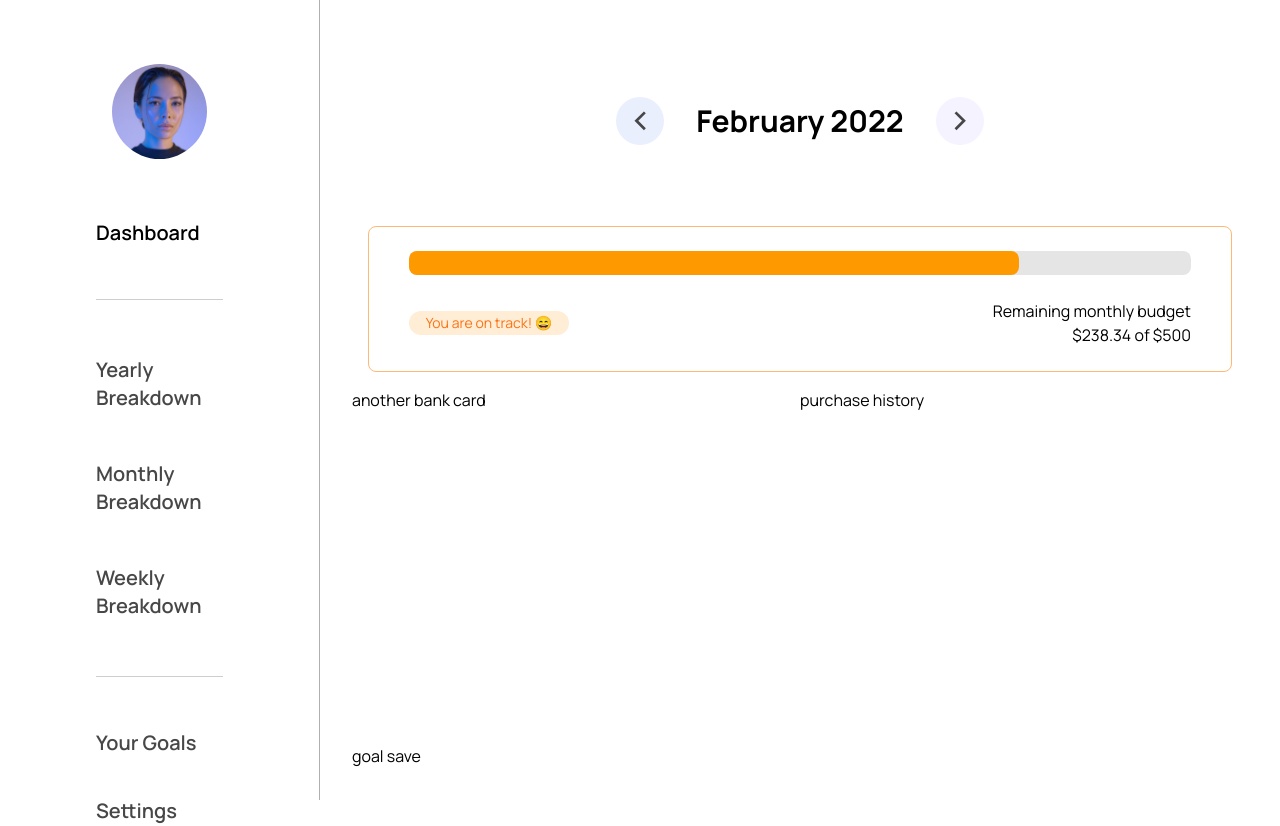
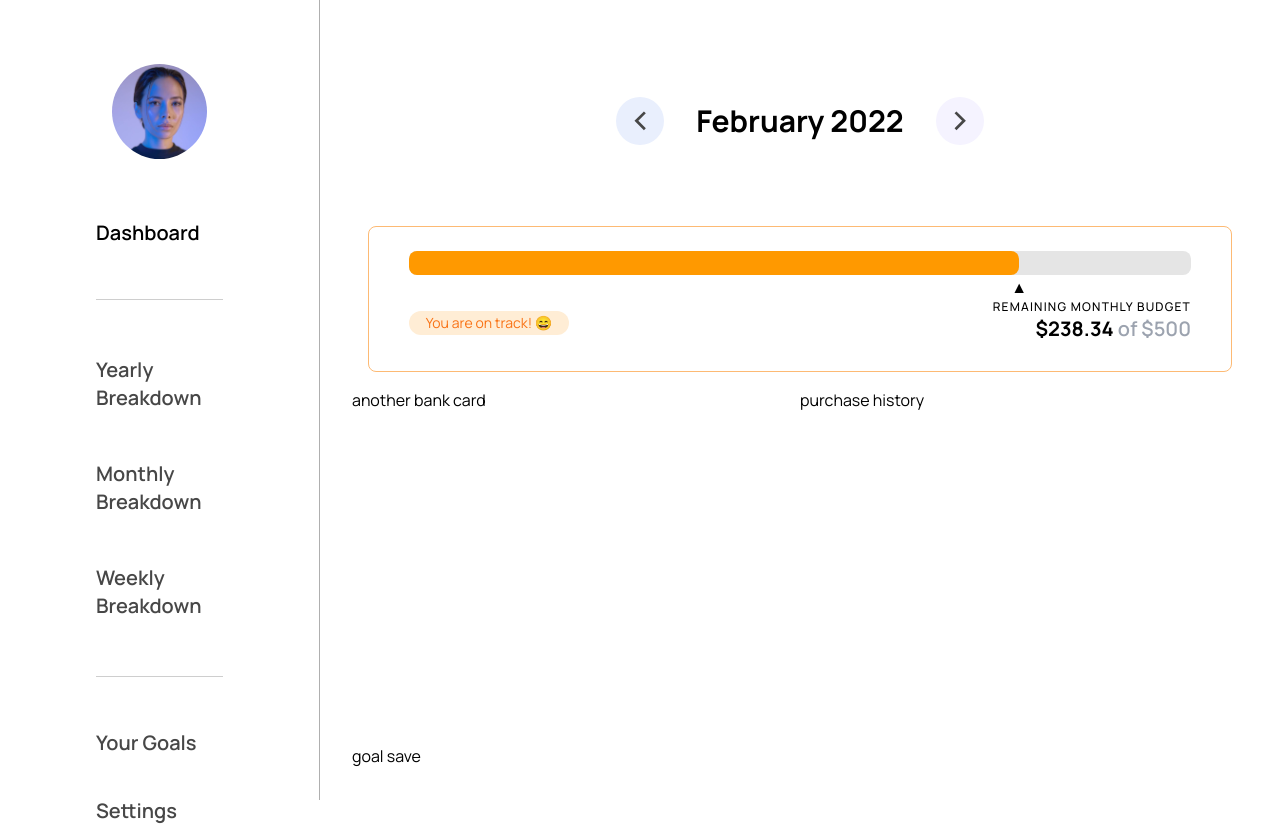
Before and after one commit to anyuan-chen/perdiem, a Next.js app: page /day/2022-01-29 in a window 1280 px wide. Shown: the top 826 px of the page. Built offline with nearby package versions, Linux system fonts and the light colour scheme.

Commit message:
Add remaining monthly

```diff
--- a/pages/day/[day].js
+++ b/pages/day/[day].js
@@ -38,6 +38,7 @@ export default function Day({ day }) {
           <div className="grid bg-white border-orange-300 rounded-lg border p-6 px-10 grid-rows-2 grid-cols-2">
             <div className="col-span-2">
               <CompletionBar percentage={78} color="#ff9900" />
+              <span style={{ marginLeft: `77%` }}>▲</span>
             </div>
             <div className="grid items-center">
               <p className="text-orange-500 text-sm bg-orange-100 w-40 text-center p-1 py-0.5 rounded-xl">
@@ -45,8 +46,15 @@ export default function Day({ day }) {
               </p>
             </div>
             <div className="flex flex-col items-end">
-              <p>Remaining monthly budget</p>
-              <p>$238.34 of $500</p>
+              <p className="uppercase tracking-widest text-xs font-medium">
+                Remaining monthly budget
+              </p>
+              <p>
+                <span className="font-bold text-xl">$238.34 </span>
+                <span className="font-semibold text-xl text-gray-400">
+                  of $500
+                </span>
+              </p>
             </div>
           </div>
         </div>
```
